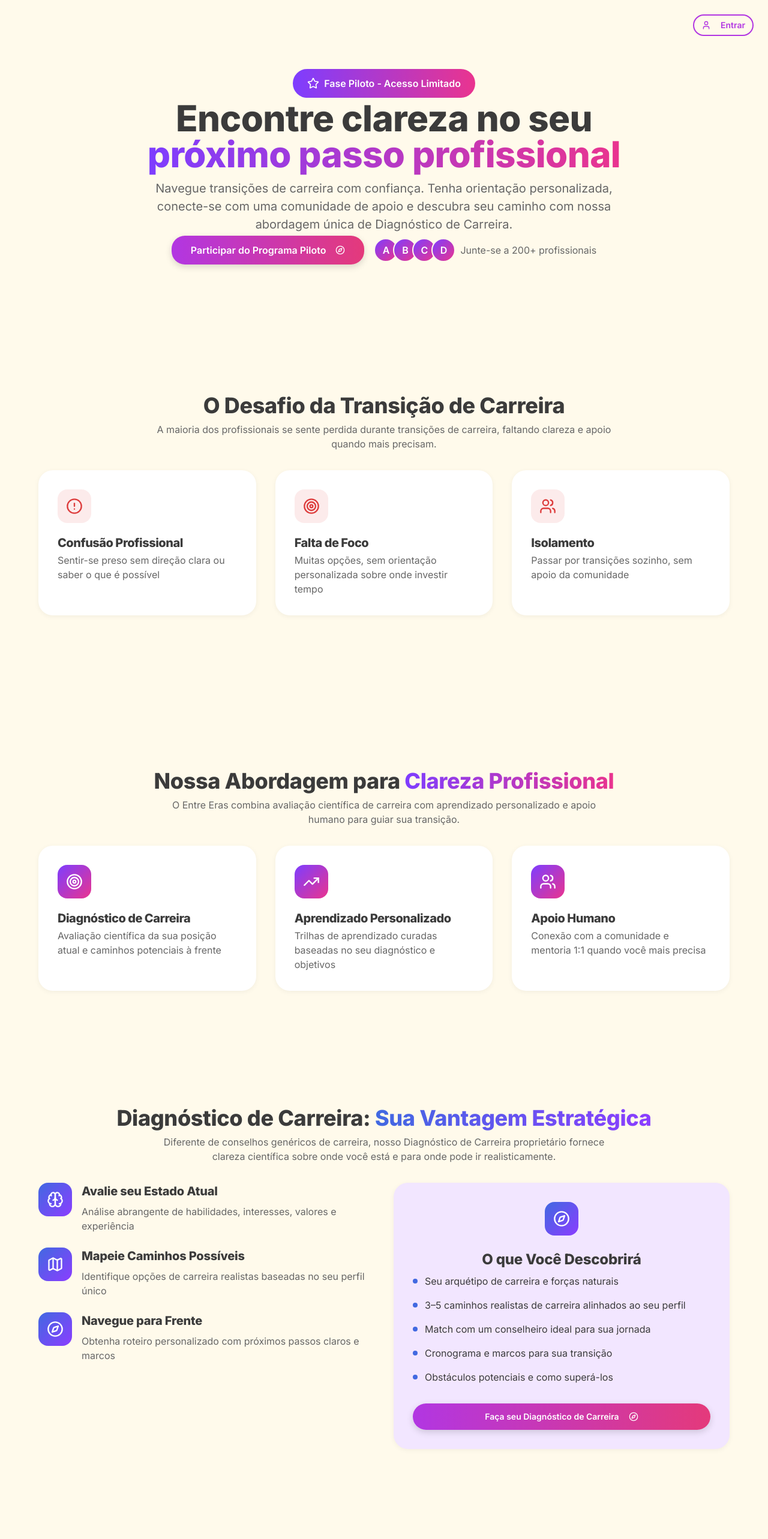
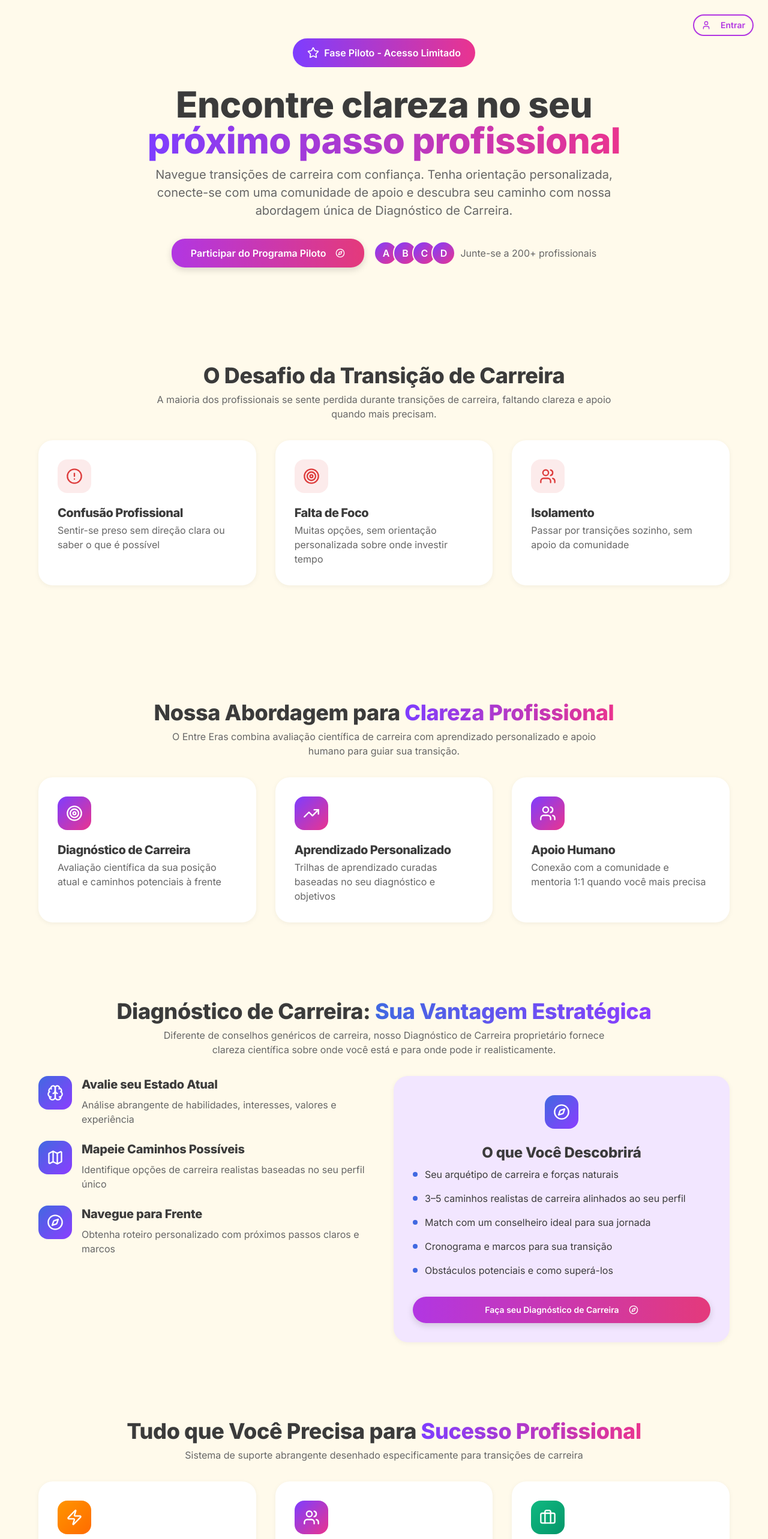
Before and after one commit to PatyHolanda-eras/recomecar, a React (Vite) app: page / in a window 1280 px wide. Shown: the top 2566 px of the page at 60% size. Built offline with nearby package versions, Linux system fonts and the light colour scheme; the HTML template or start-up script is replaced by a standard one.

Commit message:
Code edited in Lovable Code Editor

```diff
--- a/src/pages/Index.tsx
+++ b/src/pages/Index.tsx
@@ -55,9 +55,9 @@ const Index = () => {
       </div>
 
       {/* Hero Section */}
-      <section className="flex items-center justify-center px-4 py-lg md:py-xl min-h-[70vh]">
+      <section className="flex items-center justify-center px-4 py-md md:py-lg min-h-[60vh]">
         <div className="max-w-4xl mx-auto text-center">
-          <div className="inline-flex items-center gap-2 bg-gradient-to-r from-primary-start to-primary-end text-white px-6 py-3 rounded-full mb-1">
+          <div className="inline-flex items-center gap-2 bg-gradient-to-r from-primary-start to-primary-end text-white px-6 py-3 rounded-full mb-8">
             <Star className="w-5 h-5" />
             <span className="font-semibold">Fase Piloto - Acesso Limitado</span>
           </div>
@@ -69,12 +69,12 @@ const Index = () => {
             </span>
           </h1>
 
-          <p className="text-xl text-muted-foreground mb-1 max-w-3xl mx-auto leading-[1.5]">
+          <p className="text-xl text-muted-foreground mb-8 max-w-3xl mx-auto leading-[1.5]">
             Navegue transições de carreira com confiança. Tenha orientação personalizada, conecte-se com uma comunidade
             de apoio e descubra seu caminho com nossa abordagem única de Diagnóstico de Carreira.
           </p>
 
-          <div className="flex flex-col sm:flex-row items-center justify-center gap-4 mb-1">
+          <div className="flex flex-col sm:flex-row items-center justify-center gap-4 mb-8">
             <Button size="lg" onClick={() => navigate("/inscricao")} className="text-base px-8 py-6">
               Participar do Programa Piloto
               <Compass className="ml-2 h-5 w-5" />
@@ -98,7 +98,7 @@ const Index = () => {
       </section>
 
       {/* Challenges Section */}
-      <section className="flex items-center justify-center px-4 py-lg md:py-xl">
+      <section className="flex items-center justify-center px-4 py-md md:py-lg">
         <div className="max-w-6xl mx-auto">
           <h2 className="text-3xl md:text-4xl font-bold text-center mb-2 text-foreground leading-[1.1] tracking-[-0.01em]">
             O Desafio da Transição de Carreira
@@ -149,7 +149,7 @@ const Index = () => {
       </section>
 
       {/* Solution Section */}
-      <section className="flex items-center justify-center px-4 py-lg md:py-xl">
+      <section className="flex items-center justify-center px-4 py-md md:py-lg">
         <div className="max-w-6xl mx-auto">
           <h2 className="text-3xl md:text-4xl font-bold text-center mb-2 leading-[1.1] tracking-[-0.01em]">
             <span className="text-foreground">Nossa Abordagem para </span>
@@ -203,7 +203,7 @@ const Index = () => {
       </section>
 
       {/* Diagnosis Benefits Section */}
-      <section className="flex items-center justify-center px-4 py-lg md:py-xl">
+      <section className="flex items-center justify-center px-4 py-md md:py-lg">
         <div className="max-w-6xl mx-auto">
           <h2 className="text-3xl md:text-4xl font-bold text-center mb-2 leading-[1.1] tracking-[-0.01em]">
             <span className="text-foreground">Diagnóstico de Carreira: </span>
@@ -297,7 +297,7 @@ const Index = () => {
       </section>
 
       {/* Everything You Need Section */}
-      <section className="flex items-center justify-center px-4 py-lg md:py-xl">
+      <section className="flex items-center justify-center px-4 py-md md:py-lg">
         <div className="max-w-6xl mx-auto">
           <h2 className="text-3xl md:text-4xl font-bold text-center mb-2 leading-[1.1] tracking-[-0.01em]">
             <span className="text-foreground">Tudo que Você Precisa para </span>
@@ -386,7 +386,7 @@ const Index = () => {
       </section>
 
       {/* Pricing Section */}
-      <section className="flex items-center justify-center px-4 py-lg md:py-xl">
+      <section className="flex items-center justify-center px-4 py-md md:py-lg">
         <div className="max-w-3xl mx-auto text-center">
           <h2 className="text-3xl md:text-4xl font-bold mb-2 leading-[1.1] tracking-[-0.01em]">
             <span className="text-foreground">Preço Simples e </span>
@@ -411,7 +411,7 @@ const Index = () => {
               <p className="text-muted-foreground">Tudo que você precisa para navegar sua transição de carreira</p>
             </CardHeader>
             <CardContent className="px-8 pb-8">
-              <ul className="space-y-4 text-left mb-1">
+              <ul className="space-y-4 text-left mb-8">
                 <li className="flex items-start gap-3">
                   <Check className="w-5 h-5 text-primary shrink-0 mt-0.5" />
                   <span>Diagnóstico Completo de Carreira</span>
@@ -457,7 +457,7 @@ const Index = () => {
       </section>
 
       {/* FAQ Section */}
-      <section className="flex items-center justify-center px-4 py-lg md:py-xl">
+      <section className="flex items-center justify-center px-4 py-md md:py-lg">
         <div className="max-w-3xl mx-auto w-full">
           <h2 className="text-3xl md:text-4xl font-bold text-center mb-2 leading-[1.1] tracking-[-0.01em]">
             <span className="text-foreground">Perguntas </span>
@@ -583,7 +583,7 @@ const Index = () => {
           <h2 className="text-4xl md:text-5xl font-bold mb-2 text-white leading-[1.1] tracking-[-0.01em]">
             Pronto para Começar sua Jornada?
           </h2>
-          <p className="text-xl text-white/90 mb-1 leading-[1.5]">Primeiro, precisamos saber qual é o seu perfil.</p>
+          <p className="text-xl text-white/90 mb-8 leading-[1.5]">Primeiro, precisamos saber qual é o seu perfil.</p>
 
           <Card className="shadow-[0_4px_16px_rgba(0,0,0,0.15)] border-0 max-w-2xl mx-auto">
             <CardContent className="p-8">
@@ -592,9 +592,9 @@ const Index = () => {
               </div>
 
               <h3 className="text-2xl font-bold mb-2">Qual é o Seu Perfil?</h3>
-              <p className="text-muted-foreground mb-1">O que te traz aqui?</p>
+              <p className="text-muted-foreground mb-8">O que te traz aqui?</p>
 
-              <div className="grid md:grid-cols-2 gap-4 mb-1">
+              <div className="grid md:grid-cols-2 gap-4 mb-8">
                 <Card
                   className="cursor-pointer hover:shadow-md transition-all border-2 border-primary bg-primary-lighter"
                   onClick={() => setShowLeadForm(true)}
```
